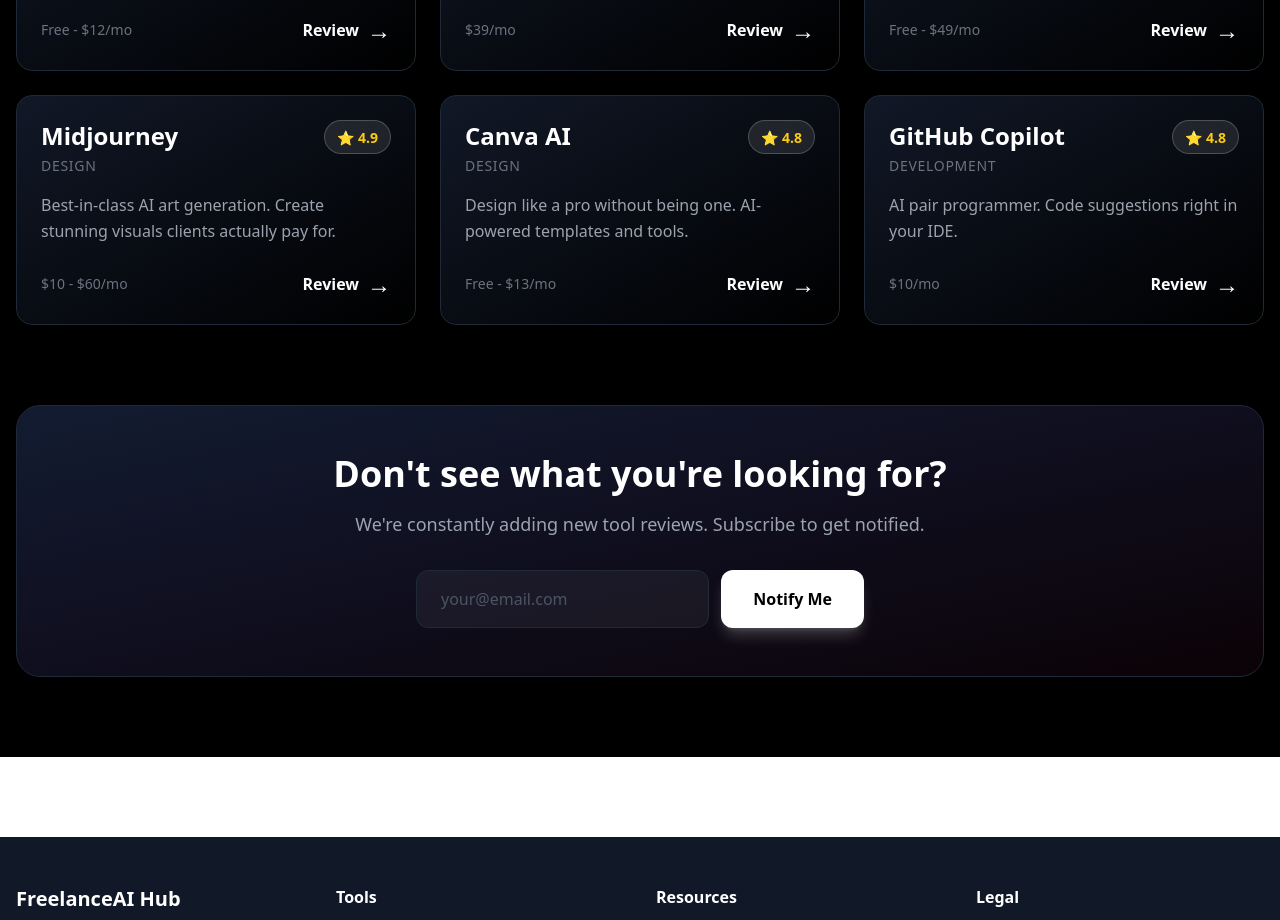
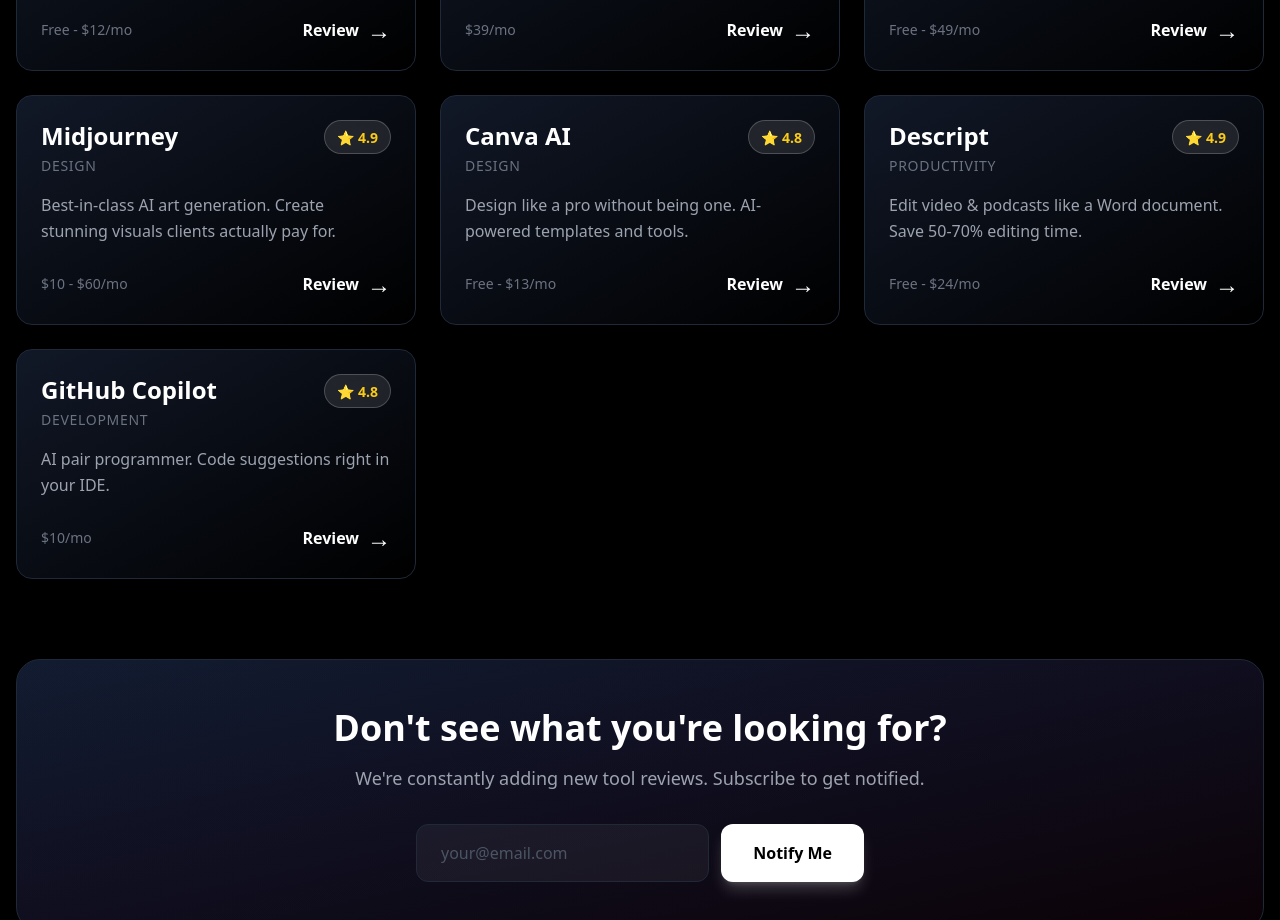
Before and after one commit to eddclawd-lang/freelance-ai-hub, a Next.js app: page /tools in a window 1280 px wide. Shown: the part 1000-1920 px from the top of the page. Built offline with nearby package versions, Linux system fonts and the light colour scheme.

Commit message:
Add Descript to tools directory

```diff
--- a/app/tools/page.tsx
+++ b/app/tools/page.tsx
@@ -70,6 +70,14 @@
       price: 'Free - $13/mo',
       slug: 'canva-ai-for-freelancers',
       description: 'Design like a pro without being one. AI-powered templates and tools.',
+    },
+    {
+      name: 'Descript',
+      category: 'productivity',
+      rating: 4.9,
+      price: 'Free - $24/mo',
+      slug: 'descript-for-freelancers',
+      description: 'Edit video & podcasts like a Word document. Save 50-70% editing time.',
     },
     {
       name: 'GitHub Copilot',
```
